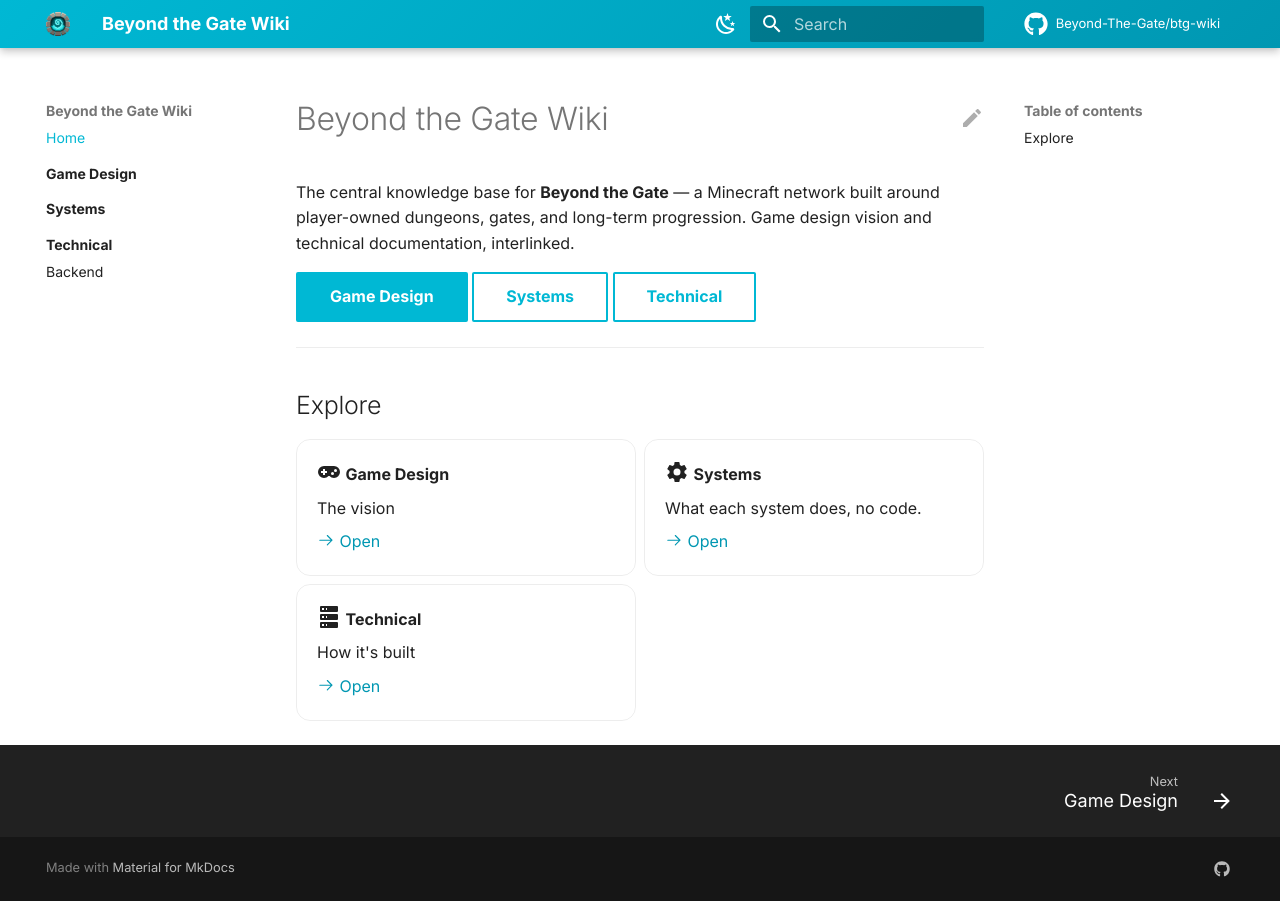
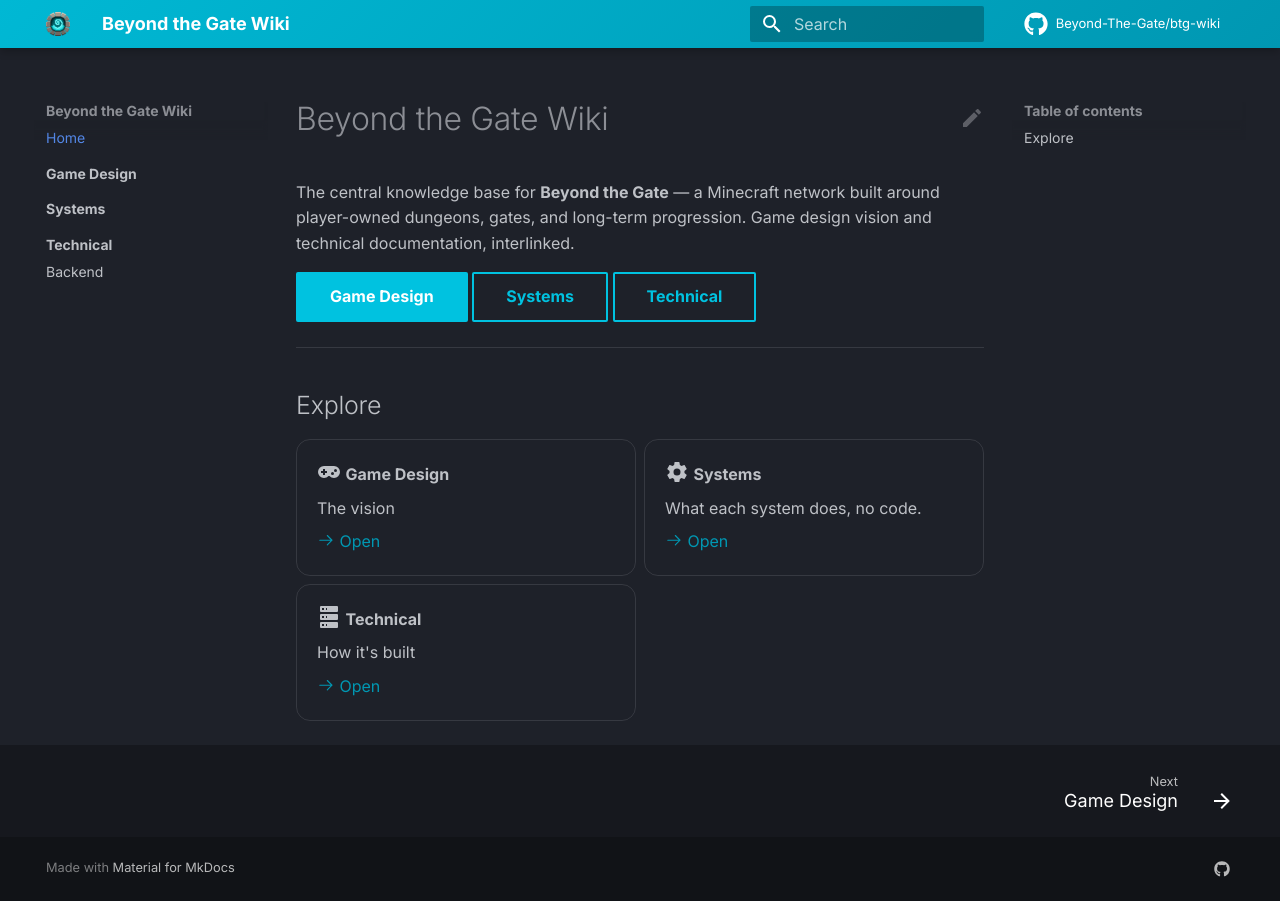
Before and after one commit to Beyond-The-Gate/btg-wiki, an MkDocs documentation site: the page built from docs/index.md, in a window 1280 px wide. Built offline with MkDocs 1.6.1 and Material for MkDocs 9.7.7, drawn with Linux system fonts in a browser that asks for light colours; comment, search, counter and statistics services are not loaded.

Commit message:
Update mkdocs.yml

```diff
--- a/mkdocs.yml
+++ b/mkdocs.yml
@@ -57,16 +57,7 @@ theme:
     repo: fontawesome/brands/github
     edit: material/pencil
   palette:
-    - media: "(prefers-color-scheme: light)"
-      scheme: default
-      toggle:
-        icon: material/weather-night
-        name: Switch to dark mode
-    - media: "(prefers-color-scheme: dark)"
-      scheme: slate
-      toggle:
-        icon: material/weather-sunny
-        name: Switch to light mode
+    scheme: slate
   features:
     - navigation.sections
     - navigation.indexes
```
